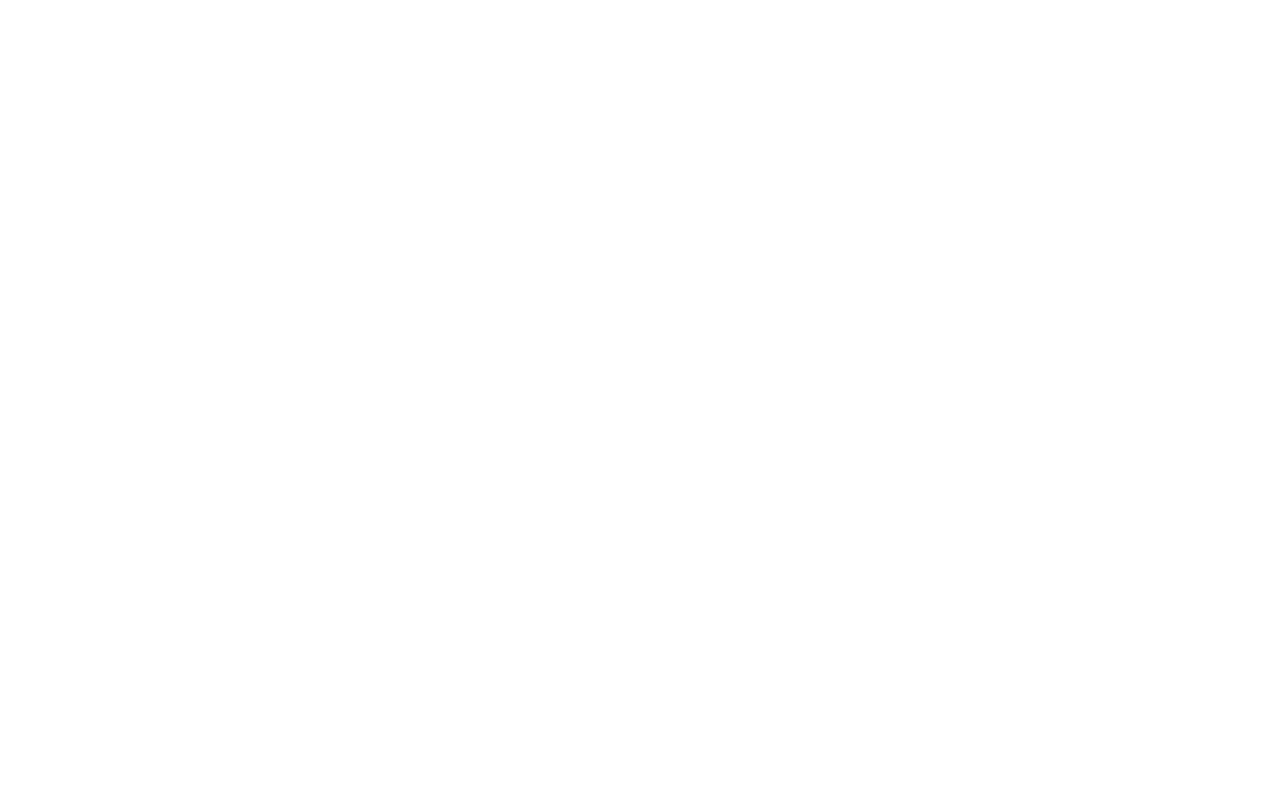
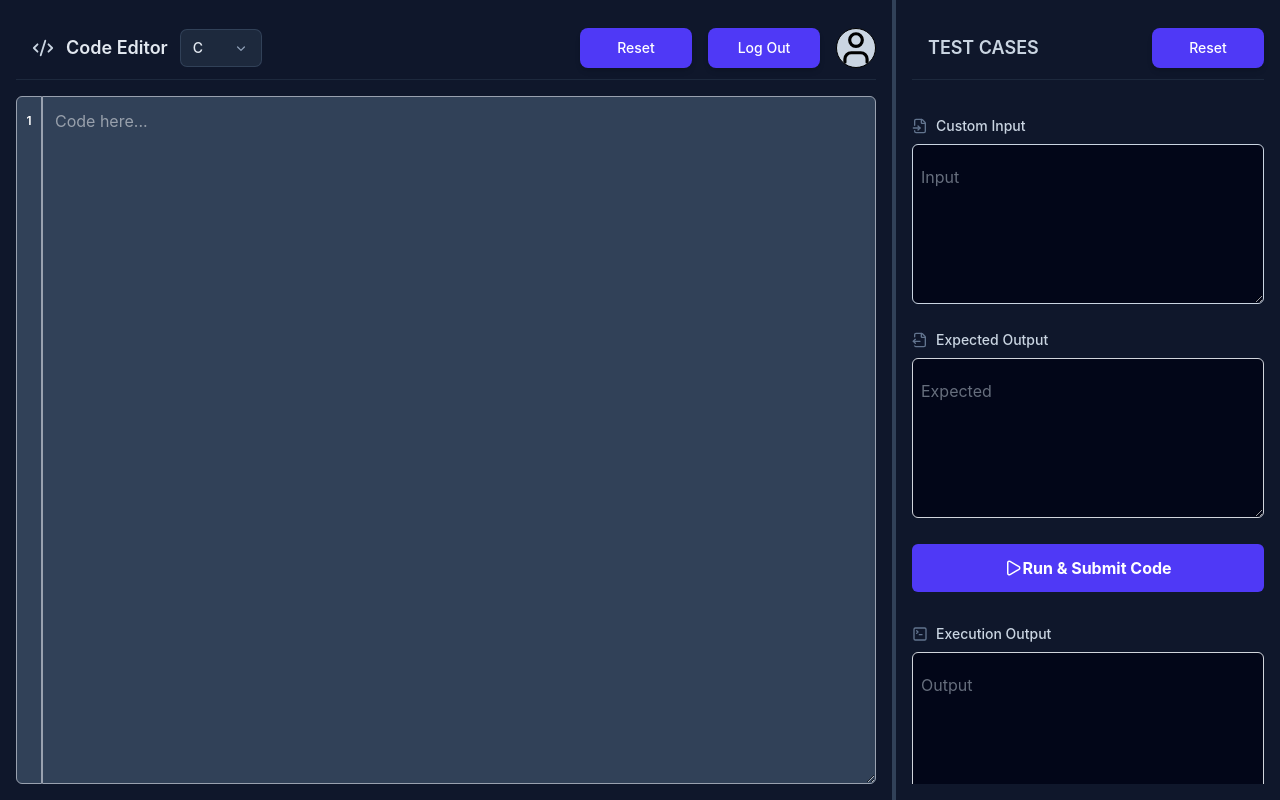
Before and after one commit to niranjanv2k4/online-code-judge, a React (Vite) app in the folder frontend/: page / in a window 1280 px wide. Before the commit this address had no page. Built offline with nearby package versions, Linux system fonts and the light colour scheme; no server answers; sample sign-in values are in the browser's storage.

Commit message:
refactor: Remove /code-editor route

```diff
--- a/frontend/src/App.tsx
+++ b/frontend/src/App.tsx
@@ -10,7 +10,7 @@
       <Routes>
         <Route path="/login" element={<Login />}/>
         <Route path="/register" element={<Register />}/>
-        <Route path="/code-editor" element={<CodeArea />} />
+        <Route path="/" element={<CodeArea />} />
       </Routes>
       </BrowserRouter>
     </div>
--- a/frontend/src/components/Login.tsx
+++ b/frontend/src/components/Login.tsx
@@ -33,7 +33,7 @@
 
         if(data.output === "SUCCESS"){
             localStorage.setItem("token", data.token);
-            navigate("/code-editor");
+            navigate("/");
         }else{
             setErrorMessage("INVALID CREDENTIALS")
             setError(true);
--- a/frontend/src/components/Register.tsx
+++ b/frontend/src/components/Register.tsx
@@ -41,7 +41,7 @@
 
         if(data.output === "SUCCESS"){
             localStorage.setItem("token", data.token);
-            navigate("/code-editor");
+            navigate("/");
         }else {
             setError(true);
             setErrorMessage(data.output);
```
Also changed, not shown: 1 other file (tests, documents, lock files or other folders).
